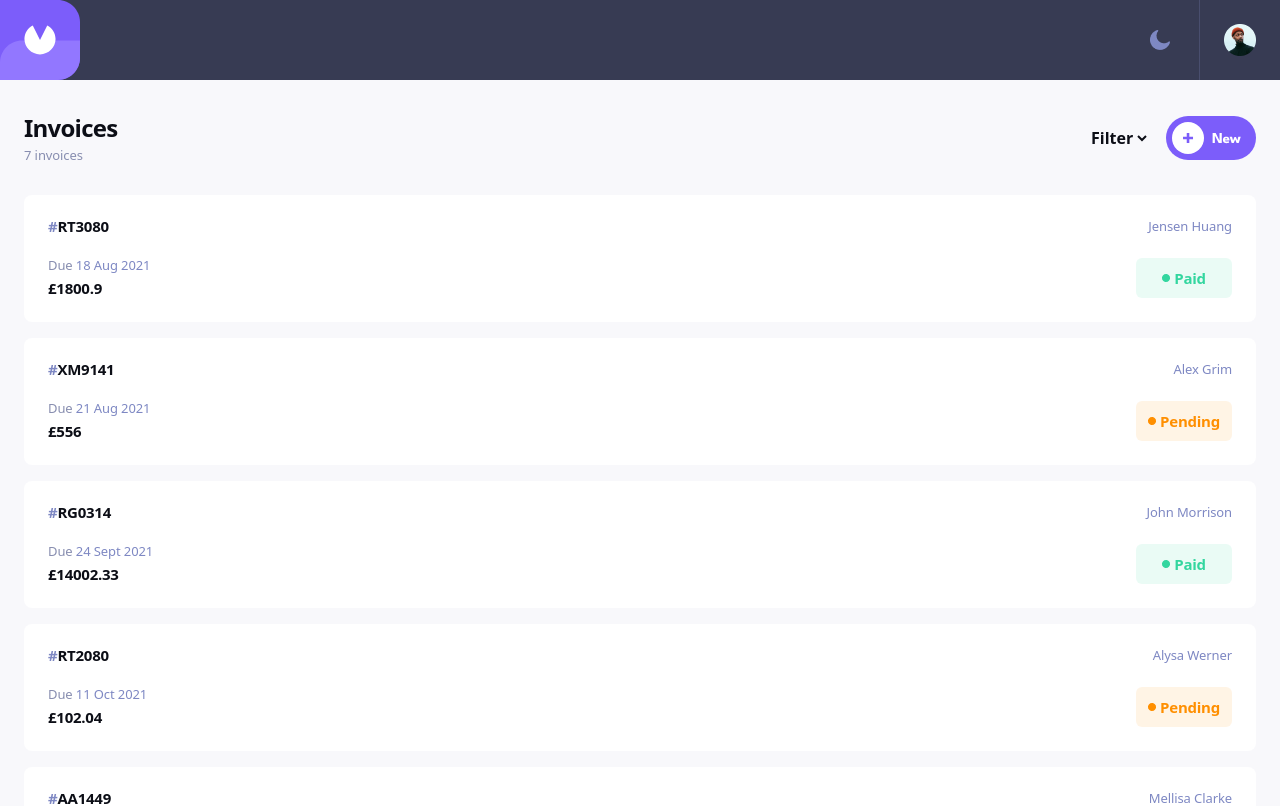
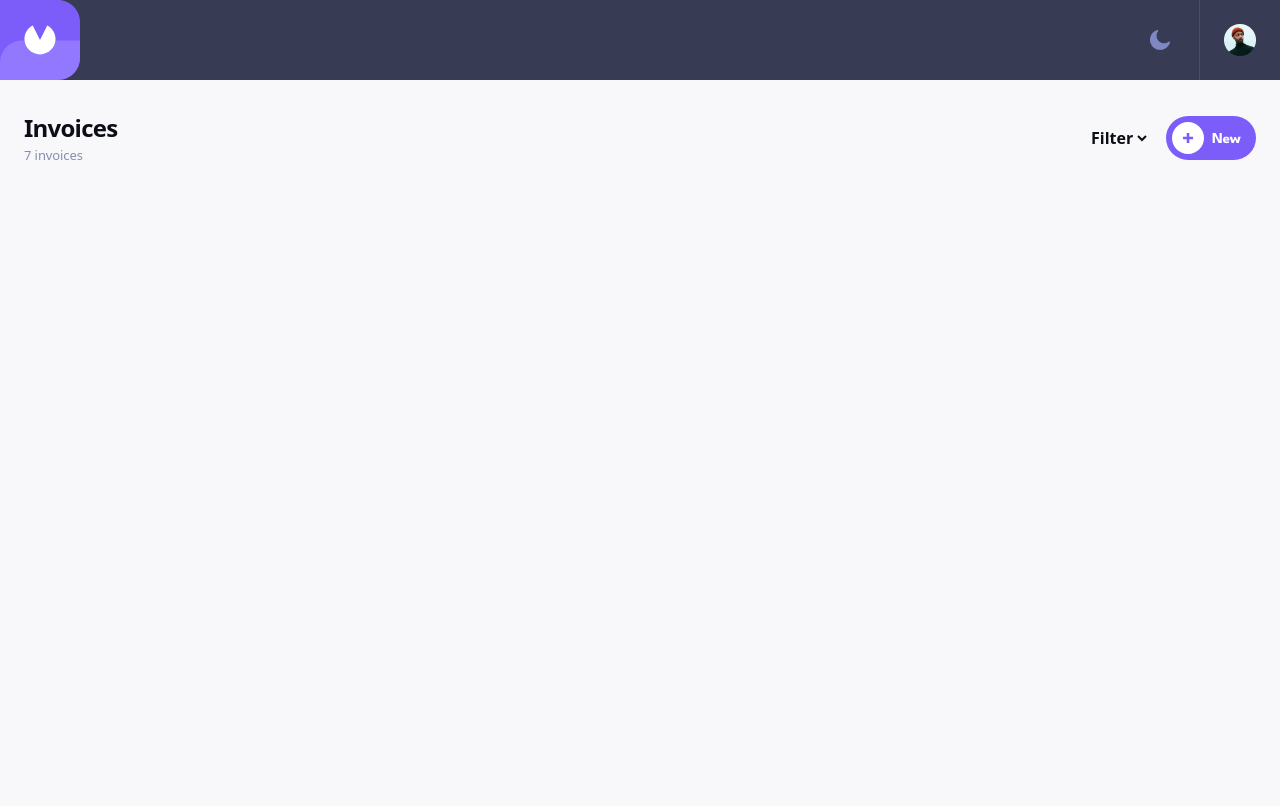
Before and after one commit to TedJenkler/Invoiceapp-vite-tailwind-reduxtoolkit, a React (Vite) app: page / in a window 1280 px wide. Shown: the top 806 px of the page. Built offline with nearby package versions, Linux system fonts and the light colour scheme.

Commit message:
removed old commits and will now display difrent components based on viewport

```diff
--- a/src/App.jsx
+++ b/src/App.jsx
@@ -1,7 +1,7 @@
 import Controll from "./components/Controll"
 import { useSelector } from "react-redux"
-import DisplayInvoice from "./components/DisplayInvoice";
 import NoInvoice from "./components/NoInvoice";
+import DisplayInvoiceMobile from "./components/DisplayInvoiceMobile";
 
 function App() {
   const state = useSelector((state) => state.state.data);
@@ -10,7 +10,7 @@ function App() {
   return (
     <main className={theme === "light" ? "light2 h-screen" : "dark2 h-screen"}>
       <Controll />
-      {state.length > 0 ? <DisplayInvoice /> : null}
+      {state.length > 0 ? <DisplayInvoiceMobile /> : null}
       {state.length < 1 ? <NoInvoice /> : null}
     </main>
   )
--- a/src/components/DisplayInvoice.jsx
+++ b/src/components/DisplayInvoiceMobile.jsx
@@ -5,12 +5,12 @@ import pending from "../assets/pendingdot.png"
 import draft from "../assets/draftdot.png"
 import { useNavigate } from 'react-router-dom'
 
-function DisplayInvoice() {
+function DisplayInvoiceMobile() {
     const state = useSelector((state) => state.state.data)
     const theme = useSelector((state) => state.state.toggleMode)
     const navigate = useNavigate()
   return (
-    <main className={theme === "light" ? 'light2 px-6 pb-28' : 'dark2 px-6 pb-28'}>
+    <main className={theme === "light" ? 'light2 px-6 pb-28 md:hidden md:absolute' : 'dark2 px-6 pb-28 md:hidden md:absolute'}>
         {state.map((invoice) => {
             const handleClick = (id) => {
                 const index = state.findIndex(invoice => invoice.id === id);
@@ -46,4 +46,4 @@ function DisplayInvoice() {
   )
 }
 
-export default DisplayInvoice
+export default DisplayInvoiceMobile
```
Also changed, not shown: src/assets/rightarrow.png (added).
